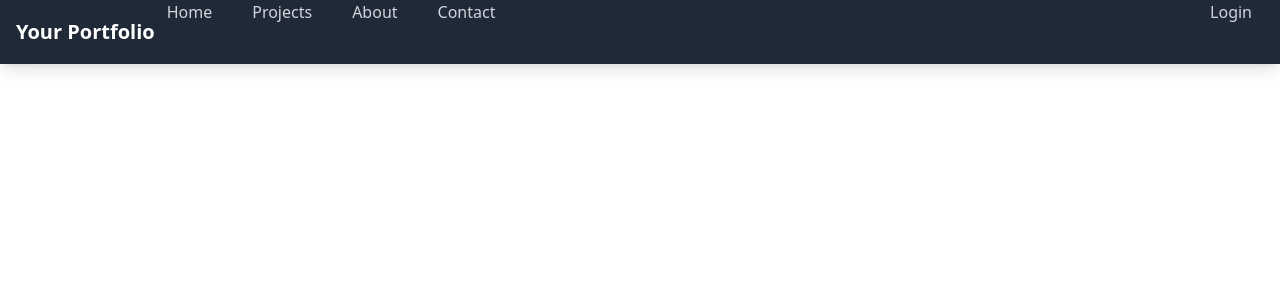
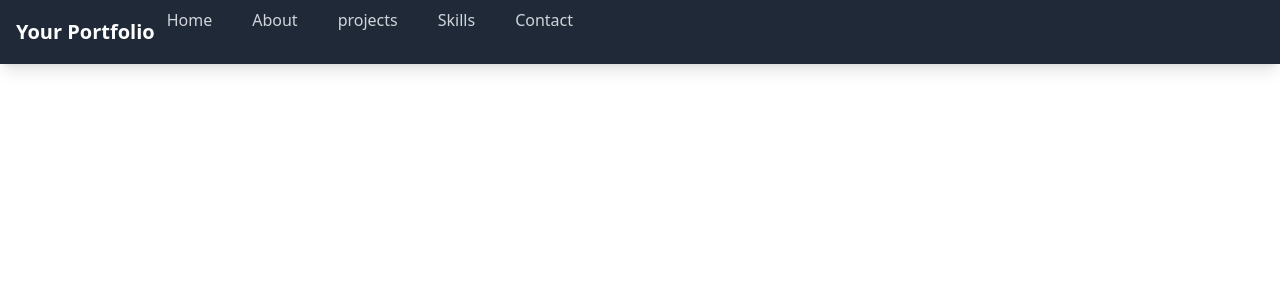
Before and after one commit to MathibelaD/AngularApp, an Angular app: page / in a window 1280 px wide. Shown: the top 300 px of the page. Built offline with nearby package versions, Linux system fonts and the light colour scheme.

Commit message:
fix: nav routing onclicks

```diff
--- a/src/app/navigation/navigation.component.html
+++ b/src/app/navigation/navigation.component.html
@@ -9,17 +9,20 @@
                 <div class="hidden md:block">
                     <!-- Navigation links -->
                     <ul class="flex space-x-4">
-                        <li><a href="#" class="text-gray-300 hover:text-white px-3 py-2 rounded-md">Home</a></li>
-                        <li><a href="#" class="text-gray-300 hover:text-white px-3 py-2 rounded-md">Projects</a></li>
-                        <li><a href="#" class="text-gray-300 hover:text-white px-3 py-2 rounded-md">About</a></li>
-                        <li><a href="#" class="text-gray-300 hover:text-white px-3 py-2 rounded-md">Contact</a></li>
+                        <li><a routerLink="/home"
+                                class="block text-gray-300 hover:text-white px-3 py-2 rounded-md">Home</a></li>
+                        <li><a routerLink="/about"
+                                class="block text-gray-300 hover:text-white px-3 py-2 rounded-md">About</a></li>
+                        <li><a routerLink="/projects"
+                                class="block text-gray-300 hover:text-white px-3 py-2 rounded-md">projects</a>
+                        </li>
+                        <li><a routerLink="/skills"
+                                class="block text-gray-300 hover:text-white px-3 py-2 rounded-md">Skills</a>
+                        </li>
+                        <li><a routerLink="/Contact"
+                                class="block text-gray-300 hover:text-white px-3 py-2 rounded-md">Contact</a></li>
                     </ul>
                 </div>
-            </div>
-            <div class="hidden md:block">
-                <!-- Additional actions or buttons -->
-                <a href="#" class="text-gray-300 hover:text-white px-3 py-2 rounded-md">Login</a>
-                <!-- You can add more buttons or actions here -->
             </div>
             <!-- Mobile menu button (visible only on smaller screens) -->
             <div class="flex md:hidden items-center">
@@ -39,12 +42,14 @@
     <div id="mobile-menu" class="md:hidden hidden">
         <ul class="px-2 pt-2 pb-3 space-y-1 sm:px-3">
             <!-- Mobile navigation links -->
-            <li><a href="#" class="block text-gray-300 hover:text-white px-3 py-2 rounded-md">Home</a></li>
-            <li><a href="#" class="block text-gray-300 hover:text-white px-3 py-2 rounded-md">Projects</a></li>
-            <li><a href="#" class="block text-gray-300 hover:text-white px-3 py-2 rounded-md">About</a></li>
-            <li><a href="#" class="block text-gray-300 hover:text-white px-3 py-2 rounded-md">Contact</a></li>
-            <!-- Mobile menu additional actions or buttons -->
-            <li><a href="#" class="block text-gray-300 hover:text-white px-3 py-2 rounded-md">Login</a></li>
+            <li><a routerLink="/home" class="block text-gray-300 hover:text-white px-3 py-2 rounded-md">Home</a></li>
+            <li><a routerLink="/about" class="block text-gray-300 hover:text-white px-3 py-2 rounded-md">About</a></li>
+            <li><a routerLink="/projects" class="block text-gray-300 hover:text-white px-3 py-2 rounded-md">projects</a>
+            </li>
+            <li><a routerLink="/skills" class="block text-gray-300 hover:text-white px-3 py-2 rounded-md">Skills</a>
+            </li>
+            <li><a routerLink="/Contact" class="block text-gray-300 hover:text-white px-3 py-2 rounded-md">Contact</a>
+            </li>
         </ul>
     </div>
 </nav>
```
